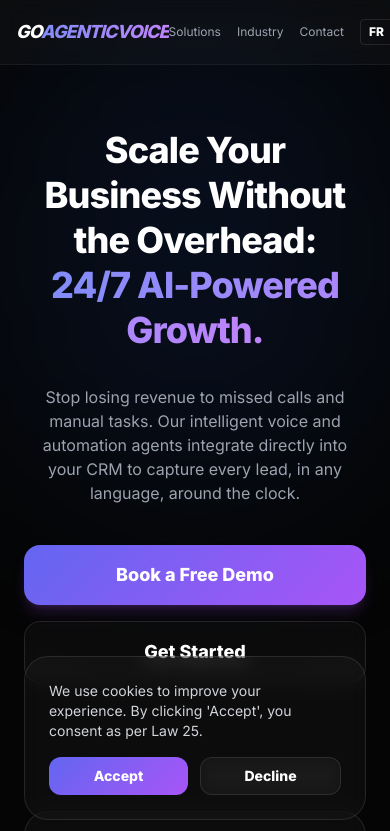
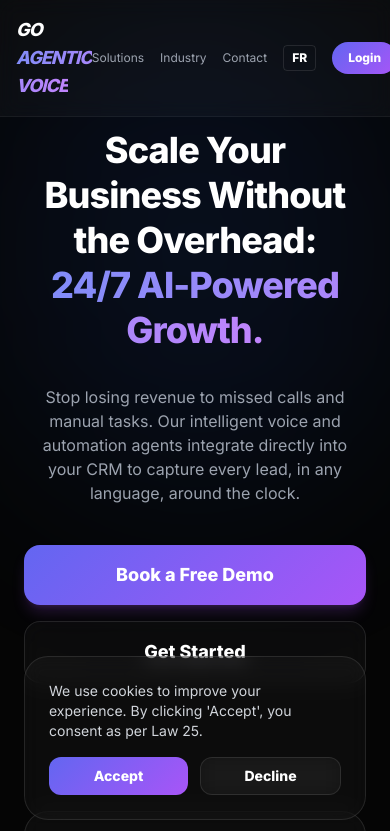
Before and after one commit to goagenticvoice/Goagenticvoice, a plain HTML site: page index.html in a window 390 px wide. Shown: the top 831 px of the page. Drawn offline with nearby package versions, Linux system fonts and the light colour scheme.

Commit message:
Update index.html

```diff
--- a/index.html
+++ b/index.html
@@ -3,8 +3,8 @@
 <head>
     <meta charset="UTF-8">
     <meta name="viewport" content="width=device-width, initial-scale=1.0">
-    <title>GoAgenticVoice | AI Agency Montreal | 24/7 AI Voice Agents</title>
-    <meta name="description" content="GoAgenticVoice: Leading AI Agency Montreal. We provide 24/7 AI Receptionists and Voice Agents integrated with your CRM to scale your business.">
+    <title>Go Agentic Voice | AI Agency Montreal | 24/7 AI Voice Agents</title>
+    <meta name="description" content="Go Agentic Voice: Leading AI Agency Montreal. We provide 24/7 AI Receptionists and Voice Agents integrated with your CRM to scale your business.">
     <meta name="keywords" content="AI Agency Montreal, Agence IA Montréal, AI Voice Agents, CRM Automation, Quebec AI, Law 25 Compliance">
 
     <script src="https://cdn.tailwindcss.com"></script>
@@ -22,7 +22,7 @@
 
     <nav class="fixed w-full z-50 glass border-b border-white/5">
         <div class="max-w-7xl mx-auto px-4 md:px-6 py-4 flex justify-between items-center">
-            <div class="text-lg md:text-xl font-extrabold tracking-tighter uppercase italic">GO<span class="text-gradient">AGENTICVOICE</span></div>
+            <div class="text-lg md:text-xl font-extrabold tracking-tighter uppercase italic">GO <span class="text-gradient">AGENTIC VOICE</span></div>
             <div class="flex items-center space-x-4 md:space-x-8 text-xs md:text-sm font-medium text-gray-400">
                 <a href="#solutions" class="hover:text-white transition" data-en="Solutions" data-fr="Solutions">Solutions</a>
                 <a href="#industry" class="hover:text-white transition" data-en="Industry" data-fr="Secteurs">Industry</a>
@@ -129,11 +129,11 @@
         <div class="max-w-7xl mx-auto grid grid-cols-1 md:grid-cols-2 gap-10 text-xs text-gray-500">
             <div>
                 <h4 class="font-bold text-gray-400 mb-4 uppercase" data-en="Privacy Policy (Law 25 & PIPEDA)" data-fr="Politique de confidentialité (Loi 25)">Privacy Policy (Law 25 & PIPEDA)</h4>
-                <p class="leading-relaxed" data-en="GoAgenticVoice is committed to protecting your personal data in compliance with Quebec’s Law 25 and Canada’s PIPEDA. You have the right to access or erase your data at any time by contacting our Privacy Officer." data-fr="GoAgenticVoice s'engage à protéger vos données conformément à la Loi 25 et à la LPRPDE. Vous avez le droit d'accéder à vos données ou de les supprimer à tout moment en contactant notre responsable de la confidentialité.">GoAgenticVoice is committed to protecting your personal data in compliance with Quebec’s Law 25 and Canada’s PIPEDA. You have the right to access or erase your data at any time by contacting our Privacy Officer.</p>
+                <p class="leading-relaxed" data-en="Go Agentic Voice is committed to protecting your personal data in compliance with Quebec’s Law 25 and Canada’s PIPEDA. You have the right to access or erase your data at any time by contacting our Privacy Officer." data-fr="Go Agentic Voice s'engage à protéger vos données conformément à la Loi 25 et à la LPRPDE. Vous avez le droit d'accéder à vos données ou de les supprimer à tout moment en contactant notre responsable de la confidentialité.">Go Agentic Voice is committed to protecting your personal data in compliance with Quebec’s Law 25 and Canada’s PIPEDA. You have the right to access or erase your data at any time by contacting our Privacy Officer.</p>
             </div>
             <div class="md:text-right">
-                <p class="mb-2 font-bold text-gray-400 uppercase tracking-widest italic">GOAGENTICVOICE</p>
-                <p>&copy; 2025 GOAGENTICVOICE. <span data-en="All rights reserved." data-fr="Tous droits réservés.">All rights reserved.</span></p>
+                <p class="mb-2 font-bold text-gray-400 uppercase tracking-widest italic">GO AGENTIC VOICE</p>
+                <p>&copy; 2025 GO AGENTIC VOICE. <span data-en="All rights reserved." data-fr="Tous droits réservés.">All rights reserved.</span></p>
             </div>
         </div>
     </footer>
```
